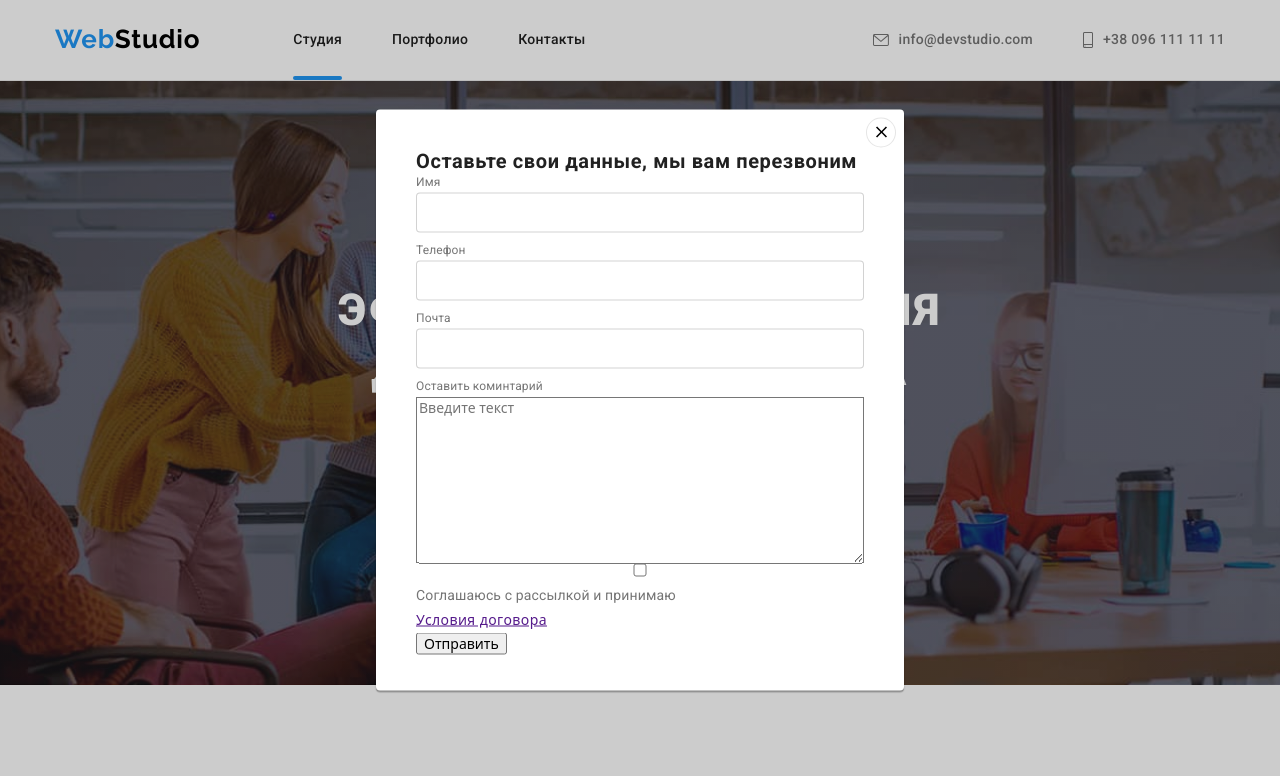
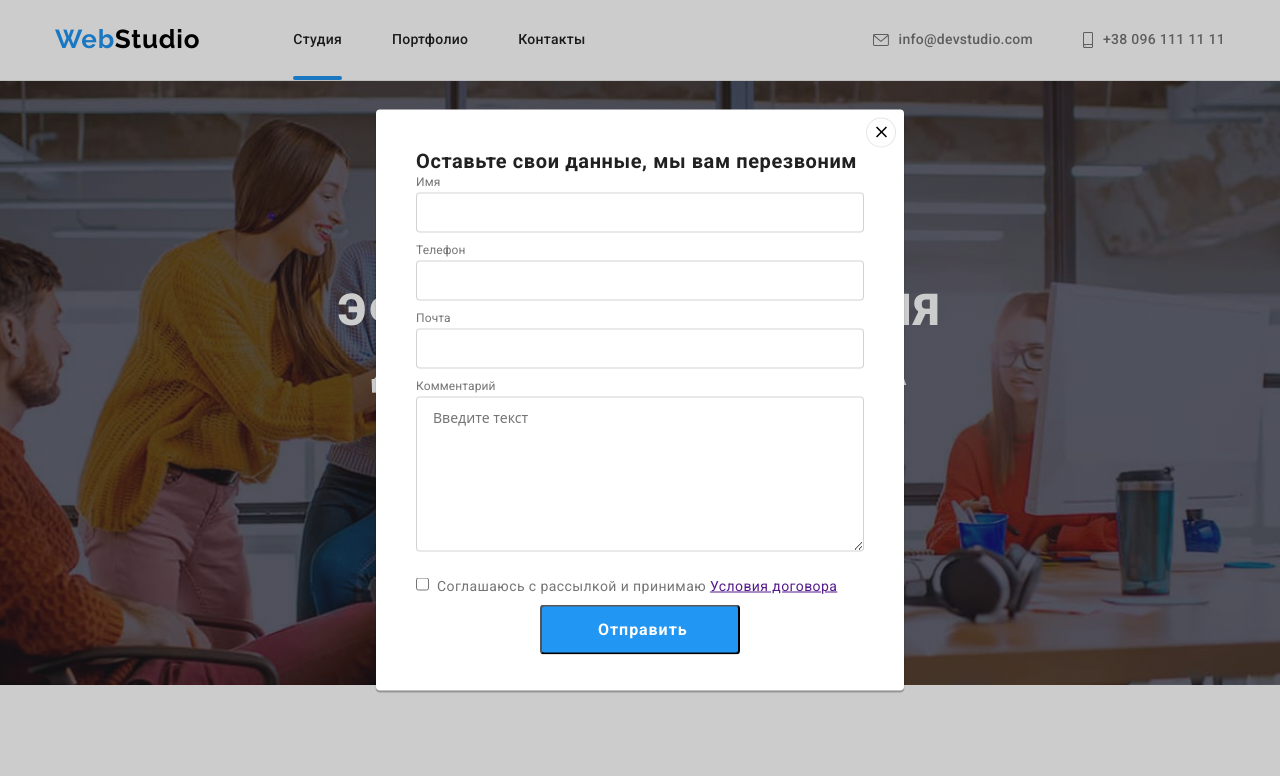
Before and after one commit to Irinka1010/goit-markup-hw-06, a plain HTML site: page index.html in a window 1280 px wide. Both pictures are taken after a click on the button "Заказать услугу". Shown: the top 776 px of the page. Drawn offline with nearby package versions, Linux system fonts and the light colour scheme.

Commit message:
стилі форми

```diff
--- a/css/styles.css
+++ b/css/styles.css
@@ -678,6 +678,7 @@ img {
   top: 50%;
   left: 50%;
   transform: translate(-50%, -50%) scale(1);
+  padding: 40px;
 
   width: 528px;
   height: 581px;
@@ -715,9 +716,11 @@ img {
 /* Форма модалки*/
 .form{
 
+
+
   width: 100%;
   height: 100%;
-  padding: 40px;
+
 
 
 
@@ -761,3 +764,51 @@ label[for='polisy'] {
 
 
 }
+.comment{
+  border: 1px solid rgba(33, 33, 33, 0.2);
+  box-sizing: border-box;
+  border-radius: 4px;
+  padding: 12px 16px;
+  width: 100%;
+  margin-bottom:  20px;
+}
+.submit{
+  position: absolute;
+  left: 50%;
+  transform: translateX(-50%);
+
+  width: 200px;
+  height: 50px;
+  padding: 10px 55px 10px 56px;
+  color: var(--primary-dark-txt);
+  font-family: var(--main-font);
+  font-weight: 700;
+  font-size: 16px;
+  line-height: 1.87;
+  display: flex;
+  align-items: center;
+  text-align: center;
+  letter-spacing: 0.06em;
+
+
+
+
+  background: #2196F3;
+  /* box-shadow: 0px 4px 4px rgba(0, 0, 0, 0.15); */
+  border-radius: 4px;
+}
+
+.agreement{
+  font-family: var(--main-font);
+  font-weight: 400;
+  font-size: 14px;
+  line-height:2;
+  letter-spacing: 0.03em;
+  margin-bottom: 30px;
+
+  color: #757575;
+
+}
+input[type='checkbox']{
+  margin-right: 8px;
+}
--- a/index.html
+++ b/index.html
@@ -426,16 +426,18 @@
                 <label for="mail">Почта</label>
                 <input type="email" name="mail" id="mail">
             </div>
-            <div class="form-field">
-                <label for="comment">Оставить коминтарий</label>
-                <textarea class="comment" name="comment" id="comment" cols="" rows="10" placeholder="Введите текст"></textarea>
+            <div class="form-field ">
+                <label for="comment">Комментарий</label>
+                <textarea class="comment" name="comment" id="comment" cols="" rows="8" placeholder="Введите текст"></textarea>
             </div>
-            <div class="form-field">
-                <input type="checkbox" name="polisy" id="polisy">
-                <label for="polisy">Соглашаюсь с рассылкой и принимаю </label>
-                <a href="">Условия договора</a>
+            <div class="form-field ">
+
+                <label class="agreement" for="agreement">
+                    <input type="checkbox" name="agreement" id="agreement">Соглашаюсь с рассылкой и принимаю <a href="">Условия договора</a></label>
+
+
             </div>
-            <button type="submit">Отправить</button>
+            <button class="submit" type="submit">Отправить</button>
 
 
           </form>
```
